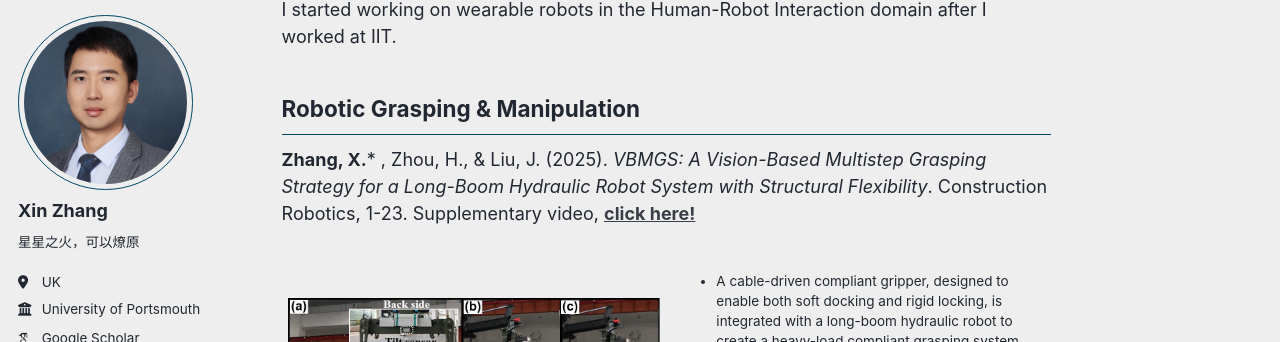
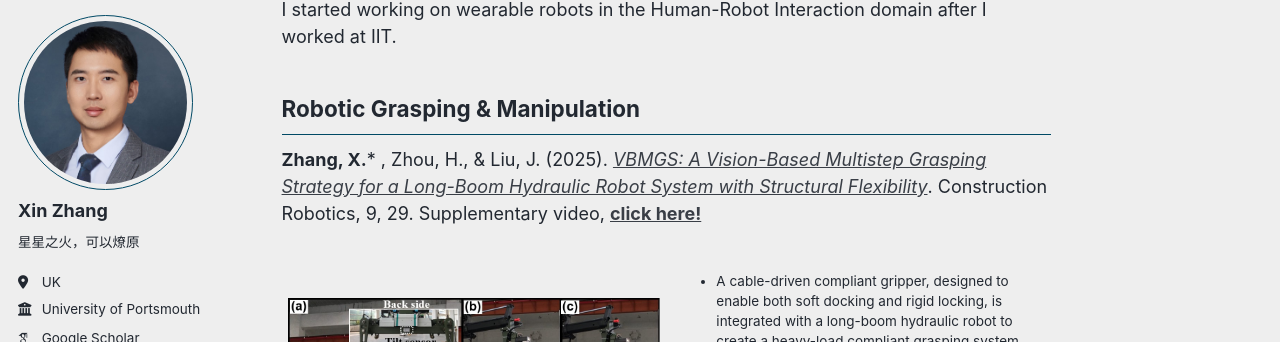
Before and after one commit to Mansion-ZX/Mansion-ZX.github.io, a Jekyll site: the page built from _pages/about.md, in a window 1280 px wide and 900 px high, scrolled down 1388 px. Shown: the part 84-426 px from the top of the window. Built offline with Jekyll 4.4.1, drawn with Linux system fonts in a browser that asks for light colours; some web fonts are replaced; a script that is not in the unit is left out.

Commit message:
Update about.md

```diff
--- a/_pages/about.md
+++ b/_pages/about.md
@@ -36,7 +36,7 @@ I started working on wearable robots in the Human-Robot Interaction domain after
 
 Robotic Grasping & Manipulation
 ------
-**Zhang, X.*** , Zhou, H., & Liu, J. (2025). *VBMGS: A Vision-Based Multistep Grasping Strategy for a Long-Boom Hydraulic Robot System with Structural Flexibility*. Construction Robotics, 1-23. Supplementary video, [**click here!**](https://www.youtube.com/watch?v=8jQZE3bnaXk)
+**Zhang, X.*** , Zhou, H., & Liu, J. (2025). [*VBMGS: A Vision-Based Multistep Grasping Strategy for a Long-Boom Hydraulic Robot System with Structural Flexibility*](https://link.springer.com/article/10.1007/s41693-025-00171-z). Construction Robotics, 9, 29. Supplementary video, [**click here!**](https://www.youtube.com/watch?v=8jQZE3bnaXk)
 <table border="0" style="border-collapse: collapse; border: none;">
   <tr>
     <td style="width: 50%; border: none;">
```
